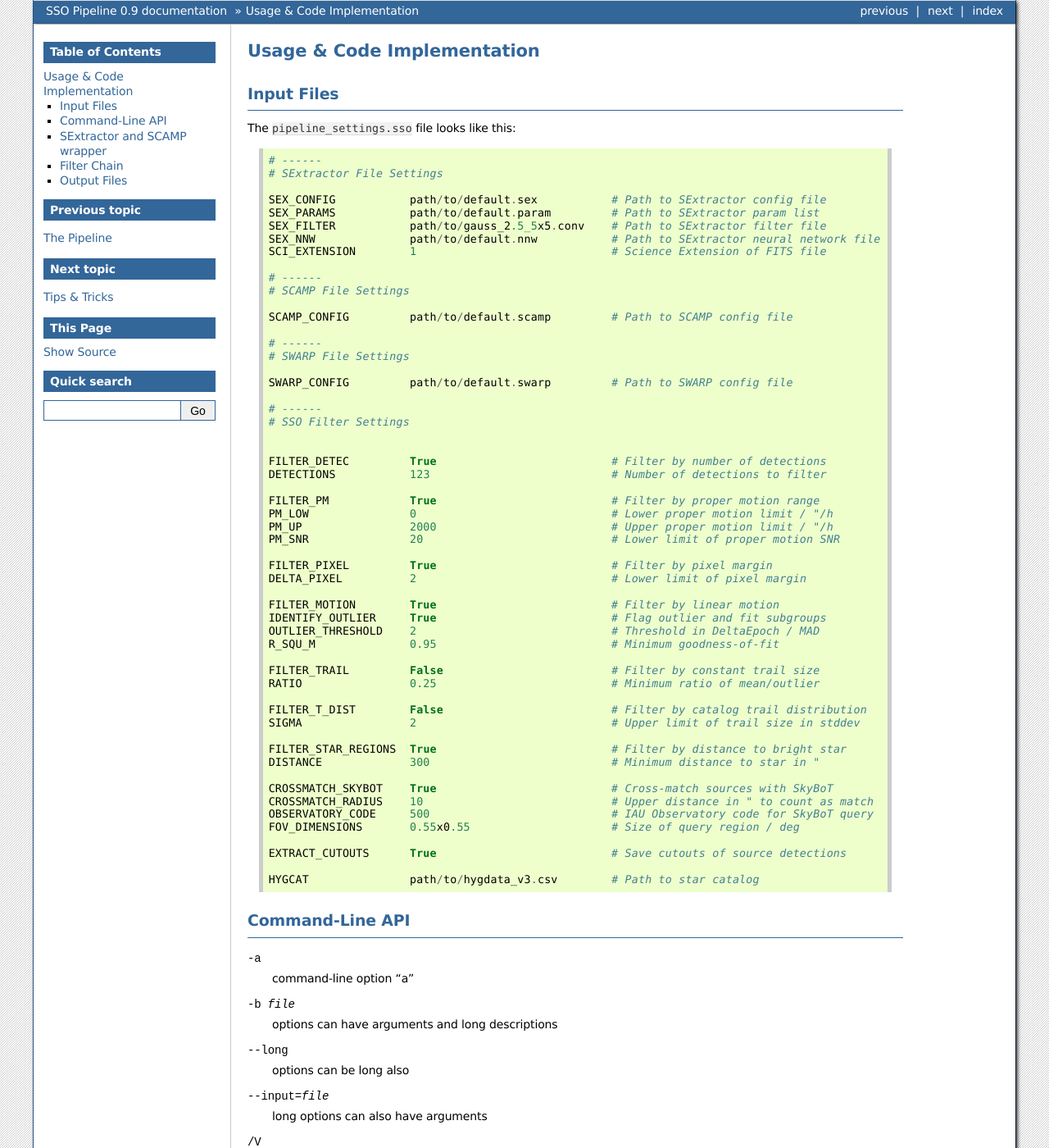
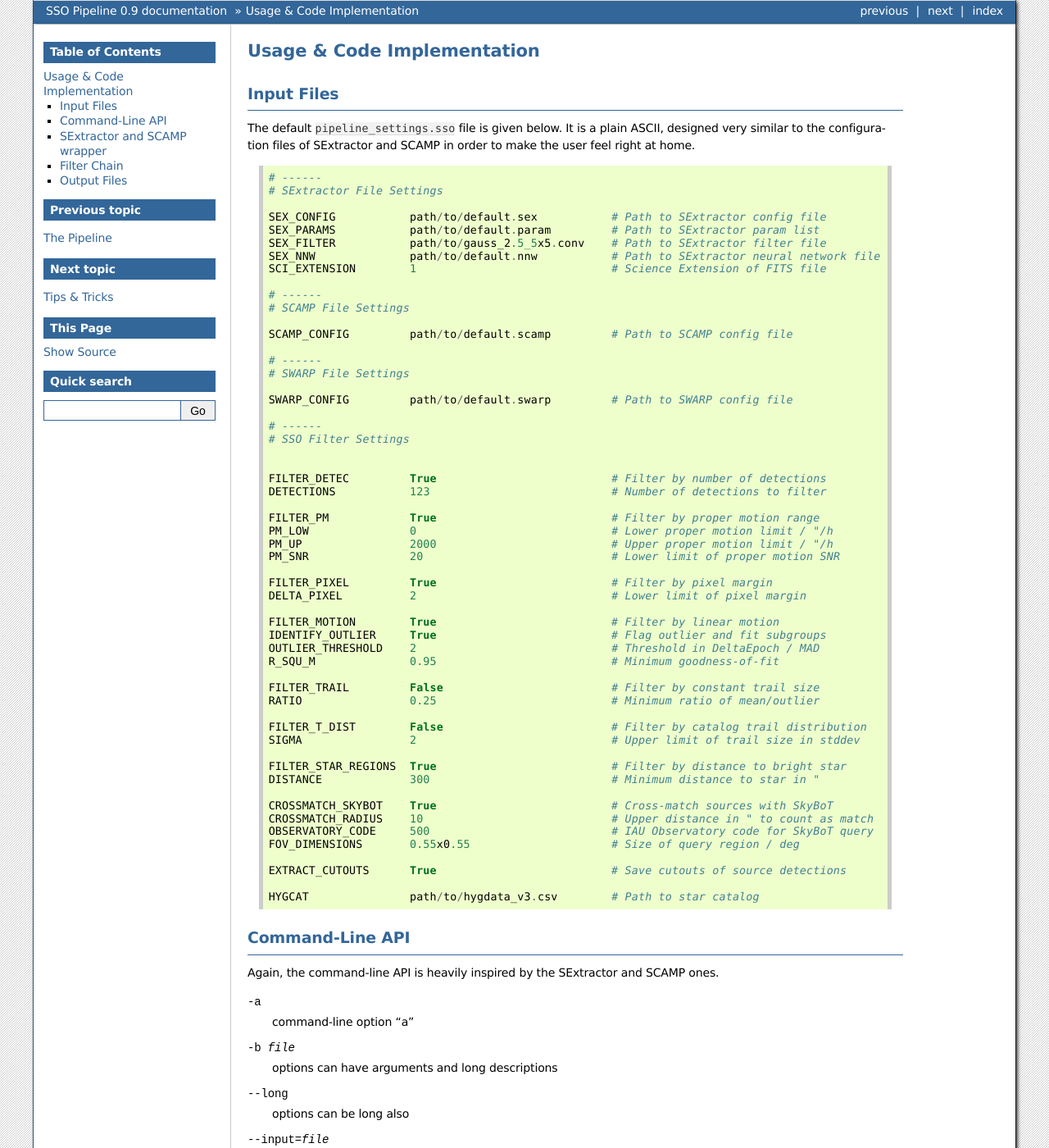
Before and after one commit to maxmahlke/ssos, a Sphinx documentation site: the page built from docs/implementation.rst, in a window 1280 px wide and 1400 px high. Shown: the whole window at 82% size. Built offline with Sphinx 7.4.7, drawn with Linux system fonts in a browser that asks for light colours.

Commit message:
final commit of the day

```diff
--- a/docs/conf.py
+++ b/docs/conf.py
@@ -46,6 +46,7 @@ extensions = [
     'sphinx.ext.todo',
 ]
 
+# Print out todos in documentation?
 todo_include_todos = True
 
 # Add any paths that contain templates here, relative to this directory.
--- a/docs/implementation.rst
+++ b/docs/implementation.rst
@@ -5,7 +5,7 @@ Usage & Code Implementation
 Input Files
 ===========
 
-The ``pipeline_settings.sso`` file looks like this:
+The default ``pipeline_settings.sso`` file is given below. It is a plain ASCII, designed very similar to the configuration files of SExtractor and SCAMP in order to make the user feel right at home.
 
 ::
 
@@ -71,6 +71,8 @@ The ``pipeline_settings.sso`` file looks like this:
 Command-Line API
 ================
 
+Again, the command-line API is heavily inspired by the SExtractor and SCAMP ones.
+
 -a            command-line option "a"
 -b file       options can have arguments
               and long descriptions
```
